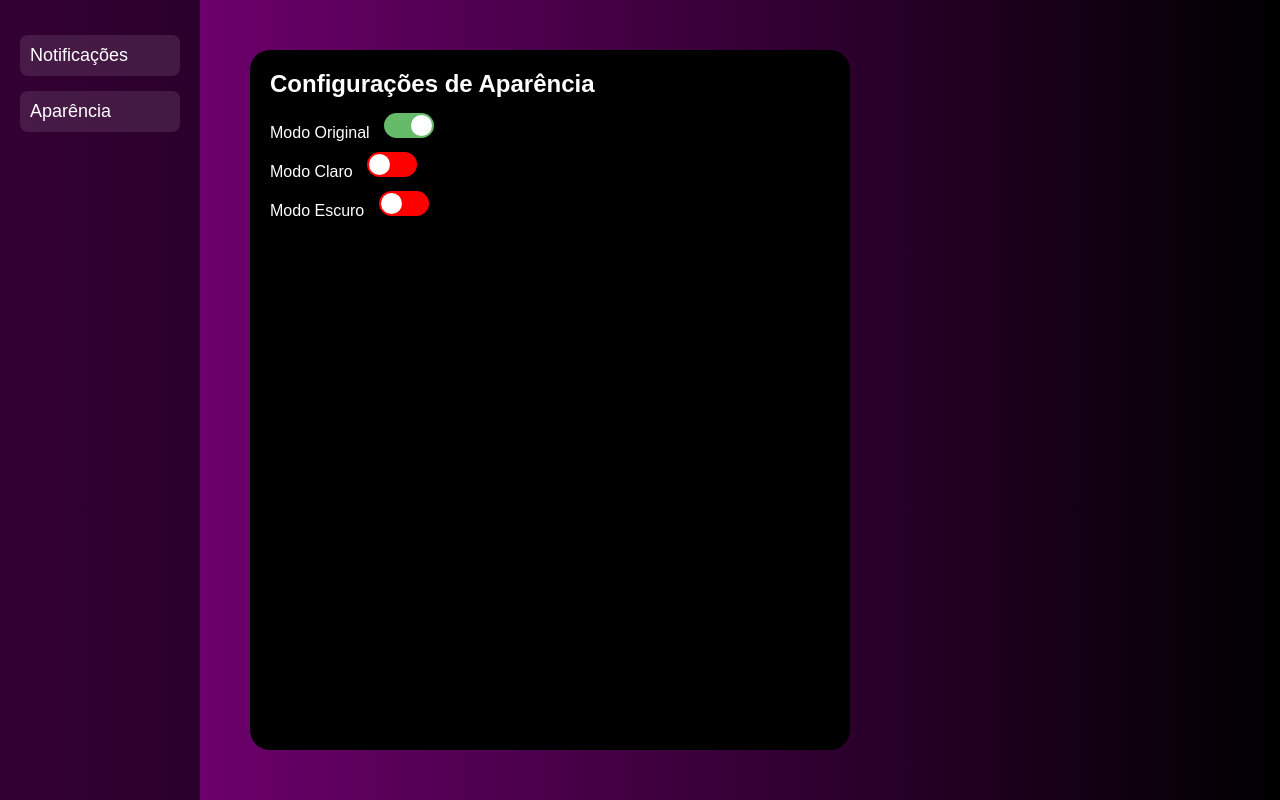
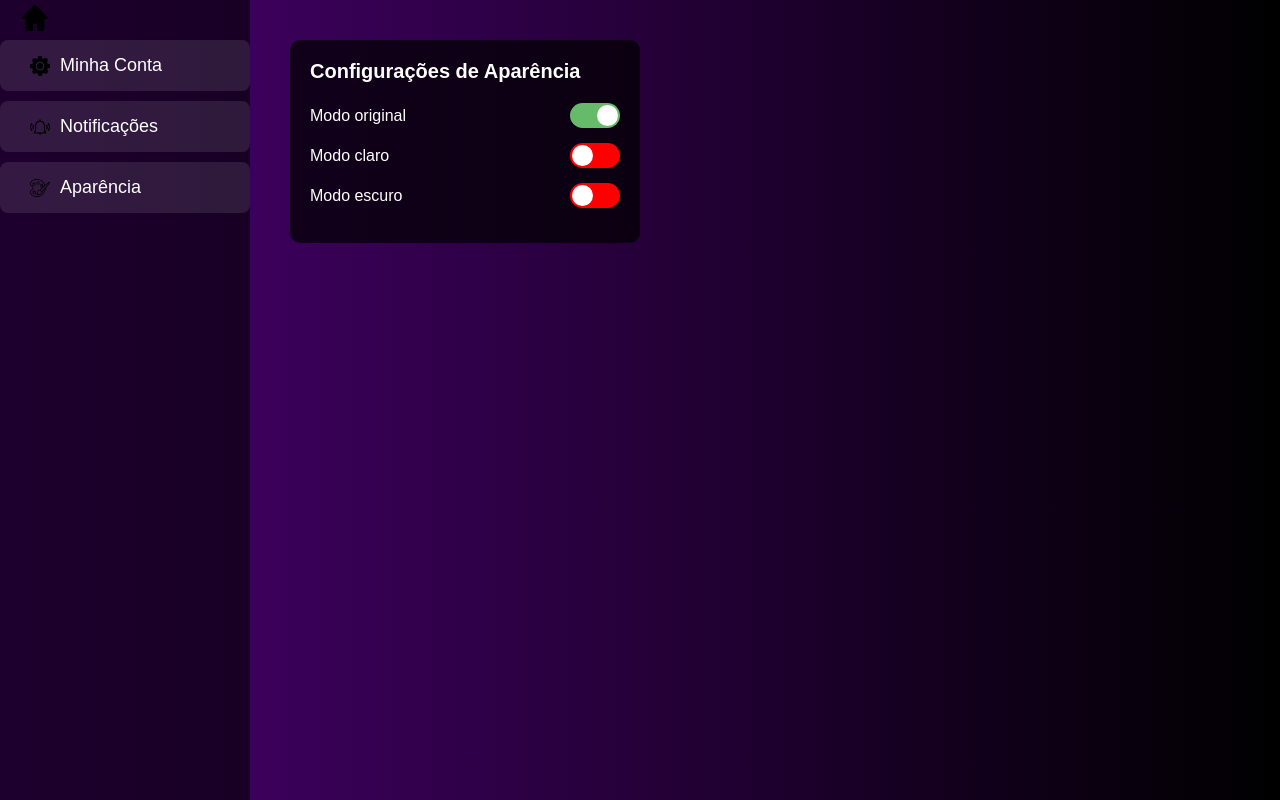
Before and after one commit to Jonas-Lima-silva/fabrica5, a plain HTML site: page index2.html in a window 1280 px wide. Drawn offline with Linux system fonts and the light colour scheme.

Commit message:
jonas.definitivo

```diff
--- a/css/style.css
+++ b/css/style.css
@@ -6,38 +6,40 @@
 
 body {
     font-family: Arial, sans-serif;
+    background-image: linear-gradient(to right, #4a0072, #000);
+    display: flex;
+    height: 100vh;
     color: white;
-    background-image: linear-gradient(to right, #800080, #000);
-    display: flex;
-    min-height: 100vh;
 }
 
 .home-icon {
     position: absolute;
-    top: 0;
-    left: 5px;
-
+    top: 2px;
+    left: 20px;
 }
 
 .home-icon img {
     width: 30px;
     height: auto;
-    cursor: pointer;
-    background-color:#6d6a6a
 }
 
 .sidebar {
-    width: 200px;
+    width: 250px;
     background-color: rgba(0, 0, 0, 0.6);
-    padding: 20px;
+    padding: 30px 0;
+    display: flex;
+    flex-direction: column;
+    align-items: center;
 }
 
 .sidebar ul {
     list-style: none;
+    width: 100%;
+    text-align: left;
 }
 
 .sidebar ul li {
-    margin: 15px 0;
+    width: 100%;
 }
 
 .sidebar ul li a {
@@ -46,10 +48,11 @@ body {
     font-size: 18px;
     display: flex;
     align-items: center;
-    padding: 10px;
+    padding: 15px;
+    padding-left: 30px;
     background-color: rgba(255, 255, 255, 0.1);
+    margin: 10px 0;
     border-radius: 8px;
-    text-align: center;
 }
 
 .sidebar ul li a img {
@@ -58,35 +61,31 @@ body {
     margin-right: 10px;
 }
 
-.sidebar ul li a:hover {
-    background-color: rgba(255, 255, 255, 0.2);
+.pai {
+    justify-content: center;
+    align-items: center;
+    padding: 40px;
 }
 
-.pai {
-    width: 400px; /* Largura fixa para a div */
+.content {
+    background-color: rgba(0, 0, 0, 0.7);
     padding: 20px;
-    background-color: #000; /* Cor de fundo da div */
-    border-radius: 20px;
-    display: flex; /* Torna a div um contêiner flexível */
-    flex-direction: column; /* Alinha os itens em coluna */
-    align-items: center; /* Centraliza os itens horizontalmente */
-    justify-content: center; /* Centraliza os itens verticalmente */
-    text-align: center; /* Centraliza o texto dentro da div */
-    position: relative; /* Para posicionar elementos internos se necessário */
-    right: 0; /* Posiciona a div no lado direito */
-    margin-right: 50px;
+    border-radius: 10px;
+    width: 350px;
+    text-align: left;
 }
-.content{
-    right:100px
-    ;
-}
+
 h2 {
-    margin-bottom: 15px;
+    margin-bottom: 20px;
+    color: #ffffff;
+    font-size: 20px;
 }
 
 .switch {
-    display: block;
-    margin: 10px 0;
+    display: flex;
+    align-items: center;
+    justify-content: space-between;
+    margin: 15px 0;
     font-size: 16px;
     color: white;
 }
@@ -102,7 +101,6 @@ h2 {
     height: 25px;
     background-color: #ff0000;
     border-radius: 15px;
-    margin-left: 10px;
     cursor: pointer;
 }
 
@@ -130,11 +128,12 @@ input:checked + .slider:before {
     display: flex;
     align-items: center;
     margin-top: 20px;
+    font-size: 20px;
 }
 
 .volume span {
     font-size: 18px;
-    margin-right: 10px;
+    margin-right: 15px;
 }
 
 .volume button {
@@ -145,3 +144,7 @@ input:checked + .slider:before {
     margin-right: 10px;
     cursor: pointer;
 }
+
+.volume button:hover {
+    color: #66bb6a;
+}
--- a/css/style2.css
+++ b/css/style2.css
@@ -6,24 +6,40 @@
 
 body {
     font-family: Arial, sans-serif;
+    background-image: linear-gradient(to right, #4a0072, #000);
+    display: flex;
+    height: 100vh;
     color: white;
-    background-image: linear-gradient(to right, #800080, #000);
-    display: flex;
-    min-height: 100vh;
+}
+
+.home-icon {
+    position: absolute;
+    top: 2px;
+    left: 20px;
+}
+
+.home-icon img {
+    width: 30px;
+    height: auto;
 }
 
 .sidebar {
-    width: 200px;
+    width: 250px;
     background-color: rgba(0, 0, 0, 0.6);
-    padding: 20px;
+    padding: 30px 0;
+    display: flex;
+    flex-direction: column;
+    align-items: center;
 }
 
 .sidebar ul {
     list-style: none;
+    width: 100%;
+    text-align: left;
 }
 
 .sidebar ul li {
-    margin: 15px 0;
+    width: 100%;
 }
 
 .sidebar ul li a {
@@ -32,32 +48,46 @@ body {
     font-size: 18px;
     display: flex;
     align-items: center;
-    padding: 10px;
+    padding: 15px;
+    padding-left: 30px;
     background-color: rgba(255, 255, 255, 0.1);
+    margin: 10px 0;
     border-radius: 8px;
-    text-align: center;
 }
 
-.sidebar ul li a:hover {
-    background-color: rgba(255, 255, 255, 0.2);
+.sidebar ul li a img {
+    width: 20px;
+    height: 20px;
+    margin-right: 10px;
+}
+
+.pai {
+
+    justify-content: center;
+    align-items: center;
+    flex: 1;
+    padding: 40px;
 }
 
 .content {
-    flex-grow: 1;
-    margin: 50px;
+    background-color: rgba(0, 0, 0, 0.7);
     padding: 20px;
-    background-color: #000;
-    border-radius: 20px;
-    max-width: 600px;
+    border-radius: 10px;
+    width: 350px;
+    text-align: left;
 }
 
 h2 {
-    margin-bottom: 15px;
+    margin-bottom: 20px;
+    color: #ffffff;
+    font-size: 20px;
 }
 
 .switch {
-    display: block;
-    margin: 10px 0;
+    display: flex;
+    align-items: center;
+    justify-content: space-between;
+    margin: 15px 0;
     font-size: 16px;
     color: white;
 }
@@ -73,7 +103,6 @@ h2 {
     height: 25px;
     background-color: #ff0000;
     border-radius: 15px;
-    margin-left: 10px;
     cursor: pointer;
 }
 
--- a/index2.html
+++ b/index2.html
@@ -8,31 +8,38 @@
 </head>
 <body>
 
+    <div class="home-icon">
+        <a href="/index.html"><img src="/img/casa.png" alt="Home"></a>
+    </div>
+
     <div class="sidebar">
         <ul>
-            <li><a href="index.html">Notificações</a></li>
-            <li><a href="index2.html">Aparência</a></li>
+            <li><a href=""><img src="/img/configuracao-da-roda-dentada.png" alt="Configurações"> Minha Conta</a></li>
+            <li><a href="/index.html"><img src="/img/1082146.png" alt="Notificações"> Notificações</a></li>
+            <li><a href="/index2.html"><img src="/img/103410.png" alt="Aparência"> Aparência</a></li>
         </ul>
     </div>
 
+    <div class="pai">
         <div class="content">
             <h2>Configurações de Aparência</h2>
             <label class="switch">
-            Modo Original
+                Modo original
                 <input type="checkbox" checked>
                 <span class="slider"></span>
             </label>
             <label class="switch">
-            Modo Claro
+                Modo claro
                 <input type="checkbox">
                 <span class="slider"></span>
             </label>
             <label class="switch">
-            Modo Escuro
+                Modo escuro
                 <input type="checkbox">
                 <span class="slider"></span>
             </label>
         </div>
+    </div>
 
 </body>
 </html>
```
Lines whose indentation alone changed are shown as unchanged.
